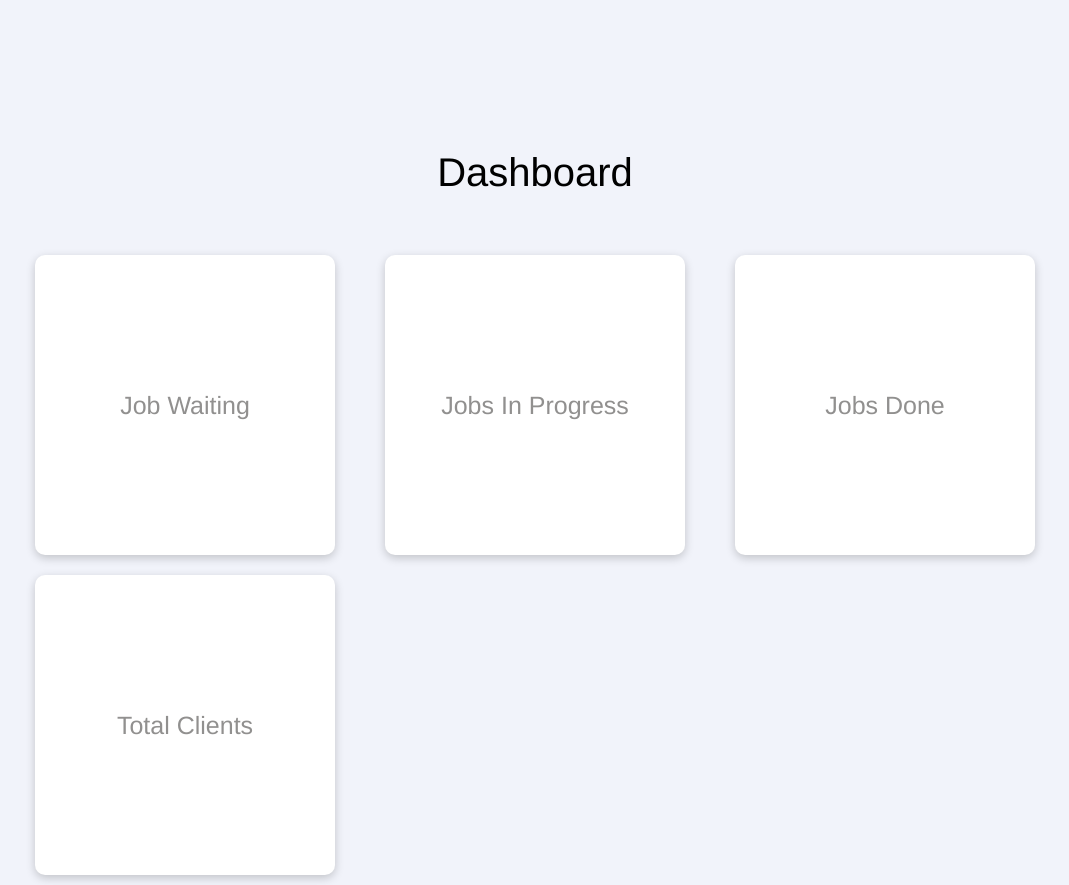
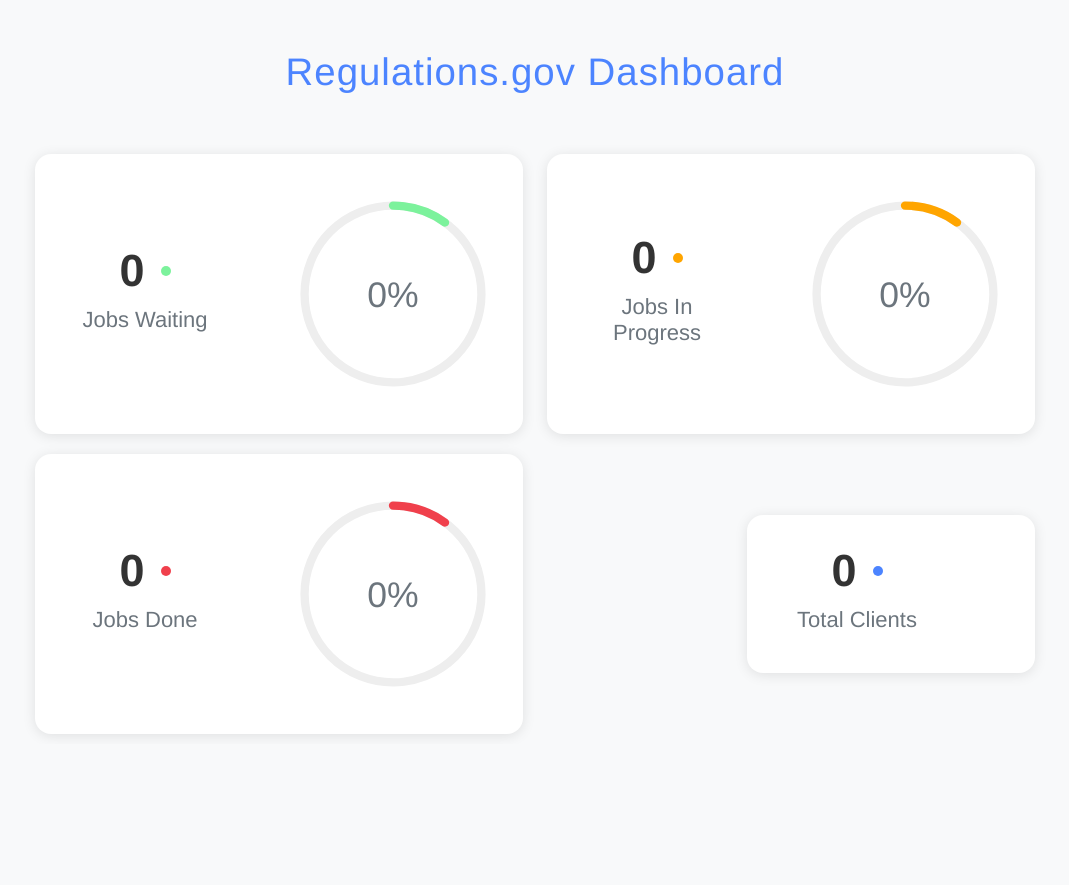
Before and after one commit to tylervalentine/mirrulations, a Flask app: template src/c21server/dashboard/templates/index.html in a window 1280 px wide. Shown: the whole page, without its empty margins (105-1174 px from the left). After the commit the page ends 736 px from the top, so only its background shows below. Run offline with Flask 2, Linux system fonts and the light colour scheme; the template is opened without the code that fills it, so the values that code supplies are empty.

Commit message:
Prettier dashboard design

```diff
--- a/src/c21server/dashboard/dashboard_server.py
+++ b/src/c21server/dashboard/dashboard_server.py
@@ -31,14 +31,8 @@ def create_server(database):
 
     @dashboard.app.route('/', methods=['GET'])
     def _index():
-        job_information = get_jobs_stats(dashboard.redis)
         return render_template(
-            'index.html',
-            jobs_waiting=job_information['num_jobs_waiting'],
-            jobs_in_progress=job_information['num_jobs_in_progress'],
-            jobs_done=job_information['num_jobs_done'],
-            jobs_total=job_information['jobs_total'],
-            clients_total=job_information['clients_total']
+            'index.html'
         )
 
     @dashboard.app.route('/data', methods=['GET'])
--- a/src/c21server/dashboard/static/index.js
+++ b/src/c21server/dashboard/static/index.js
@@ -1,12 +1,19 @@
 'use strict';
 
 const BASE_URL = window.location.href;
+const RADIUS = 80;
+const NUMBER_ANIMATION_STEP = 4;
 
 window.addEventListener('load', function init() {
-    setInterval( () => {
-        updateDashboardData();
-    }, 5000);
+    updateDashboardData();
+    setInterval(updateDashboardData, 5000);
 })
+
+const updateHtmlValues = (id, value, total) => {
+    const percent = (value/total) * 100;
+    document.getElementById(id+'-number').textContent = value;
+    document.getElementById(id+'-circle-front').style.strokeDasharray = `${percent}, 100`;
+}
 
 const updateDashboardData = () => {
     fetch(`${BASE_URL}data`)
@@ -20,10 +27,11 @@ const updateDashboardData = () => {
             num_jobs_waiting
         } = jobInformation;
 
-        document.getElementById('jobs-waiting').textContent = num_jobs_waiting;
-        document.getElementById('jobs-progress').textContent = num_jobs_in_progress;
-        document.getElementById('jobs-done').textContent = num_jobs_done;
-        document.getElementById('total-clients').textContent = clients_total;
+        updateHtmlValues('jobs-waiting', num_jobs_waiting, jobs_total);
+        updateHtmlValues('jobs-progress', num_jobs_in_progress, jobs_total);
+        updateHtmlValues('jobs-done', num_jobs_done, jobs_total);
+
+        document.getElementById('total-clients-number').textContent = clients_total;
 
     })
     .catch((err) => console.log(err));
--- a/src/c21server/dashboard/static/style.css
+++ b/src/c21server/dashboard/static/style.css
@@ -5,7 +5,7 @@
 }
 
 body {
-    background-color: rgb(241, 243, 250);
+    background-color: #f8f9fa;
     font-family: 'Avenir', 'Helvetica', 'Arial', 'sans-serif';
 }
 
@@ -19,77 +19,137 @@ p {
     margin: 0 auto;
     overflow: auto;
     padding: 0 40px;
+    display: flex;
+    justify-content: center;
+    align-items: center;
+    height: 100%;
+    flex-wrap: wrap;
+    justify-content: space-between;
 }
 
 .card {
+    position: relative;
+    display: flex;
     background-color: #fff;
     color: #333;
-    border-radius: 10px;
-    box-shadow: 0 3px 10px rgba(0,0,0,0.2);
-    padding: 20px;
+    border-radius: 1rem;
+    box-shadow: 0 0.125rem 0.8rem rgba(0, 0, 0, 0.1);
+    padding: 30px;
     margin: 10px;
-}
-
-.flex {
-    display: flex;
+    align-items: center;
     justify-content: center;
-    align-items: center;
-    height: 100%
-}
-
-.total-clients {
-    color: rgb(94, 182, 255);
-}
-
-.success {
-    color: rgb(129, 180, 134);
-}
-
-.warning {
-    color: rgb(227, 126, 64)
-}
-
-.error {
-    color: rgb(226, 73, 74);
+    text-align: center;
 }
 
 /* Dashboard */
 .dashboard {
-    padding-top: 100px;
+    margin-bottom: 50px;
+    align-items: center;
 }
 
-.dashboard .flex {
-    flex-wrap: wrap;
-    justify-content: space-between;
+.dashboard-heading {
+    text-align: center;
+    margin: 50px auto;
 }
 
-.dashboard .card {
-    height: 300px;
-    width: 300px;
-    text-align: center;
+.dashboard-heading h1{
+    font-size: 2.4rem;
+    letter-spacing: 1px;
+    font-weight: 400;
+    color: #4C84FF;
 }
 
-.card.flex {
-    flex-direction: column;
-    justify-content: center;
+.info-container {
+    margin-right: 68px;
+    width: 160px;
 }
 
 .dashboard h2 {
     font-size: 45px;
+    font-weight: 800;
+    display: flex;
+    justify-content: center;
+    align-items: center;
 }
 
 .dashboard p {
-    font-size: 25px;
-    color: rgb(145, 144, 143);
-    font-weight: 500;
+    font-size: 22px;
+    color: #6c757d;
+    font-weight: 300;
 }
 
-.dashboard-heading {
-    text-align: center;
-    margin: 50px 20px;
+.dot {
+    display: inline-block;
+    width: 10px;
+    height: 10px;
+    margin-left: 16px;
+    border-radius: 50%;
 }
 
-.dashboard-heading h1{
-    font-size: 2.5rem;
-    font-weight: 400;
+
+/* Colors */
+.blue {
+    background-color: #4C84FF;
+    stroke: #4C84FF;
 }
+
+.green {
+    background-color: #7CF29C;
+    stroke: #7CF29C;
+}
+
+.orange {
+    background-color: #FFA500;
+    stroke: #FFA500;
+}
+
+.red {
+    background-color: #F0404C;
+    stroke: #F0404C
+}
+
+
+/* Circular Chart */
+.circular-chart {
+    display: block;
+    margin: 10px auto;
+    width: 200px;
+    height: 200px;
+  }
+
+  .circle-back {
+    fill: none;
+    stroke-width: 1.5;
+
+    stroke: rgb(238,238,238);
+  }
+
+  .circle-front {
+    fill: none;
+    stroke-width: 1.5;
+    stroke-linecap: round;
+    animation: progress 2s ease-out forwards;
+    stroke-dasharray: 10 100;
+  }
+
+  .circle-percentage {
+    text-anchor: middle;
+    font-size: 0.4rem;
+    fill: #6c757d;
+    opacity: 0;
+    transform: translateY(30%);
+    animation: display 2s ease-out forwards;
+  }
+
+  @keyframes progress {
+    0% {
+      stroke-dasharray: 0 100;
+    }
+  }
+
+@keyframes display {
+    to {
+        opacity: 1;
+        transform: translateY(0);
+    }
+}
--- a/src/c21server/dashboard/templates/index.html
+++ b/src/c21server/dashboard/templates/index.html
@@ -8,36 +8,81 @@
         <!-- CSS -->
         <link rel="stylesheet" href="{{url_for('static', filename='style.css')}}">
 
-        <!-- JS -->
-        <script src="{{ url_for('static', filename='index.js') }}"></script>
         <title>Dashboard</title>
     </head>
 
     <body>
         <div class="dashboard">
             <div class="dashboard-heading">
-                <h1>Dashboard</h1>
+                <h1>Regulations.gov Dashboard</h1>
             </div>
-            <div class="container flex">
-                <div class="card flex">
-                    <h2 id="jobs-waiting" class="error">{{jobs_waiting}}</h2>
-                    <p>Job Waiting</p>
+            <div class="container">
+                <div class="card">
+                    <div class="info-container">
+                        <h2>
+                            <span id="jobs-waiting-number">0</span>
+                            <span class="dot green"></span>
+                        </h2>
+                        <p>Jobs Waiting</p>
+                    </div>
+                    <svg viewBox="0 0 36 36" class="circular-chart">
+                        <path class="circle-back" d="M18 2.0845
+                            a 15.9155 15.9155 0 0 1 0 31.831
+                            a 15.9155 15.9155 0 0 1 0 -31.831" />
+                        <path class="circle-front green" id="jobs-waiting-circle-front" d="M18 2.0845
+                            a 15.9155 15.9155 0 0 1 0 31.831
+                            a 15.9155 15.9155 0 0 1 0 -31.831" />
+                        <text x="18" y="20.35" class="circle-percentage" id='jobs-waiting-circle-percentage'>0%</text>
+                    </svg>
                 </div>
-                <div class="card flex">
-                    <h2 id="jobs-progress" class="warning">{{jobs_in_progress}}</h2>
-                    <p>Jobs In Progress</p>
+                <div class="card">
+                    <div class="info-container">
+                        <h2>
+                            <span id="jobs-progress-number">0</span>
+                            <span class="dot orange"></span>
+                        </h2>
+                        <p>Jobs In Progress</p>
+                    </div>
+                    <svg viewBox="0 0 36 36" class="circular-chart">
+                        <path class="circle-back" d="M18 2.0845
+                            a 15.9155 15.9155 0 0 1 0 31.831
+                            a 15.9155 15.9155 0 0 1 0 -31.831" />
+                        <path class="circle-front orange" id="jobs-progress-circle-front" d="M18 2.0845
+                            a 15.9155 15.9155 0 0 1 0 31.831
+                            a 15.9155 15.9155 0 0 1 0 -31.831" />
+                        <text x="18" y="20.35" class="circle-percentage" id='jobs-progress-circle-percentage'>0%</text>
+                    </svg>
                 </div>
-                <div class="card flex">
-                    <h2 id="jobs-done" class="success">{{jobs_done}}</h2>
-                    <p>Jobs Done</p>
+                <div class="card">
+                    <div class="info-container">
+                        <h2>
+                            <span id="jobs-done-number">0</span>
+                            <span class="dot red"></span>
+                        </h2>
+                        <p>Jobs Done</p>
+                    </div>
+                    <svg viewBox="0 0 36 36" class="circular-chart">
+                        <path class="circle-back" d="M18 2.0845
+                            a 15.9155 15.9155 0 0 1 0 31.831
+                            a 15.9155 15.9155 0 0 1 0 -31.831" />
+                        <path class="circle-front red" id="jobs-done-circle-front" d="M18 2.0845
+                            a 15.9155 15.9155 0 0 1 0 31.831
+                            a 15.9155 15.9155 0 0 1 0 -31.831" />
+                        <text x="18" y="20.35" class="circle-percentage" id='jobs-done-circle-percentage'>0%</text>
+                    </svg>
                 </div>
-                <div class="card flex">
-                    <h2 id="total-clients" class="total-clients">{{clients_total}}</h2>
-                    <p>Total Clients</p>
+                <div class="card">
+                    <div class="info-container">
+                        <h2 id="total-clients-number" class="error">0<span class="dot blue"></span></h2>
+                        <p>Total Clients</p>
+                    </div>
                 </div>
             </div>
 
         </div>
+
+        <!-- JS -->
+        <script src="{{ url_for('static', filename='index.js') }}"></script>
     </body>
 
 </html>
```
